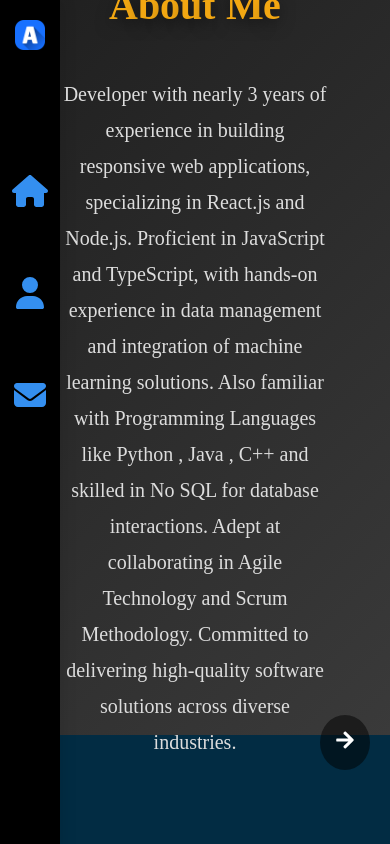
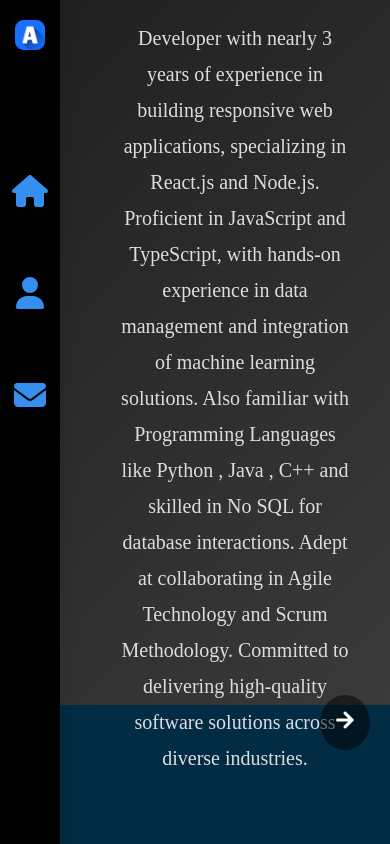
Before and after one commit to akashm-1322/Portfolio, a React (Create React App) app: page /about in a window 390 px wide. Built offline with nearby package versions, Linux system fonts and the light colour scheme.

Commit message:
Mobile , web allignment Part 3

```diff
--- a/src/Components/AboutMe.css
+++ b/src/Components/AboutMe.css
@@ -3,7 +3,9 @@
   display: flex;
   flex-direction: column;
   align-items: center;
-  padding: 20px;
+  padding-top: 0px;
+  padding-left: 80px;
+  padding-bottom: 10px;
   background: linear-gradient(135deg, #1f1f1f, #3a3a3a);
   color: #ddd;
 }
@@ -36,7 +38,7 @@
 
 /* Projects Section */
 .projects-container {
-  width: 80%;
+  width: 100%;
   margin: 20px 0;
 }
 
@@ -144,7 +146,7 @@
 }
 
 .tech-icon {
-  font-size: 6rem;
+  font-size: 4rem;
 }
 
 .tech-icon img {
```
